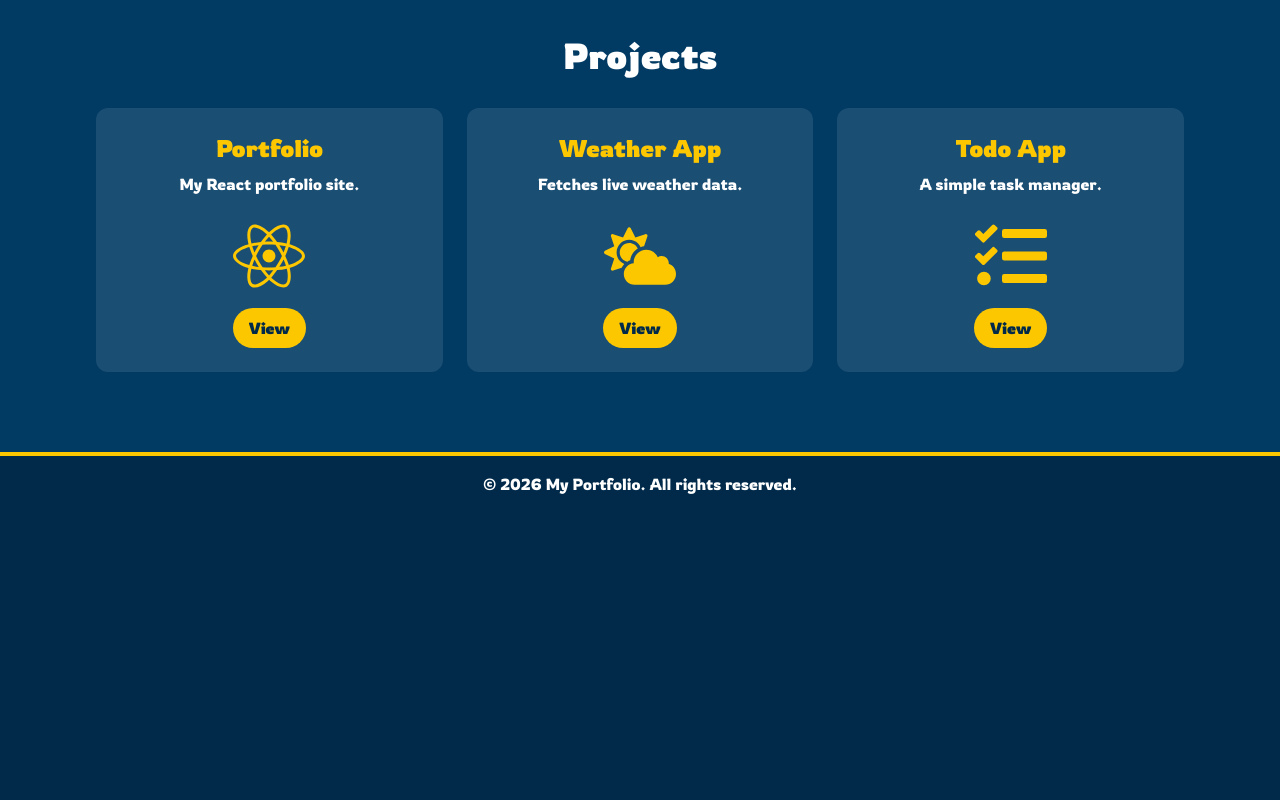
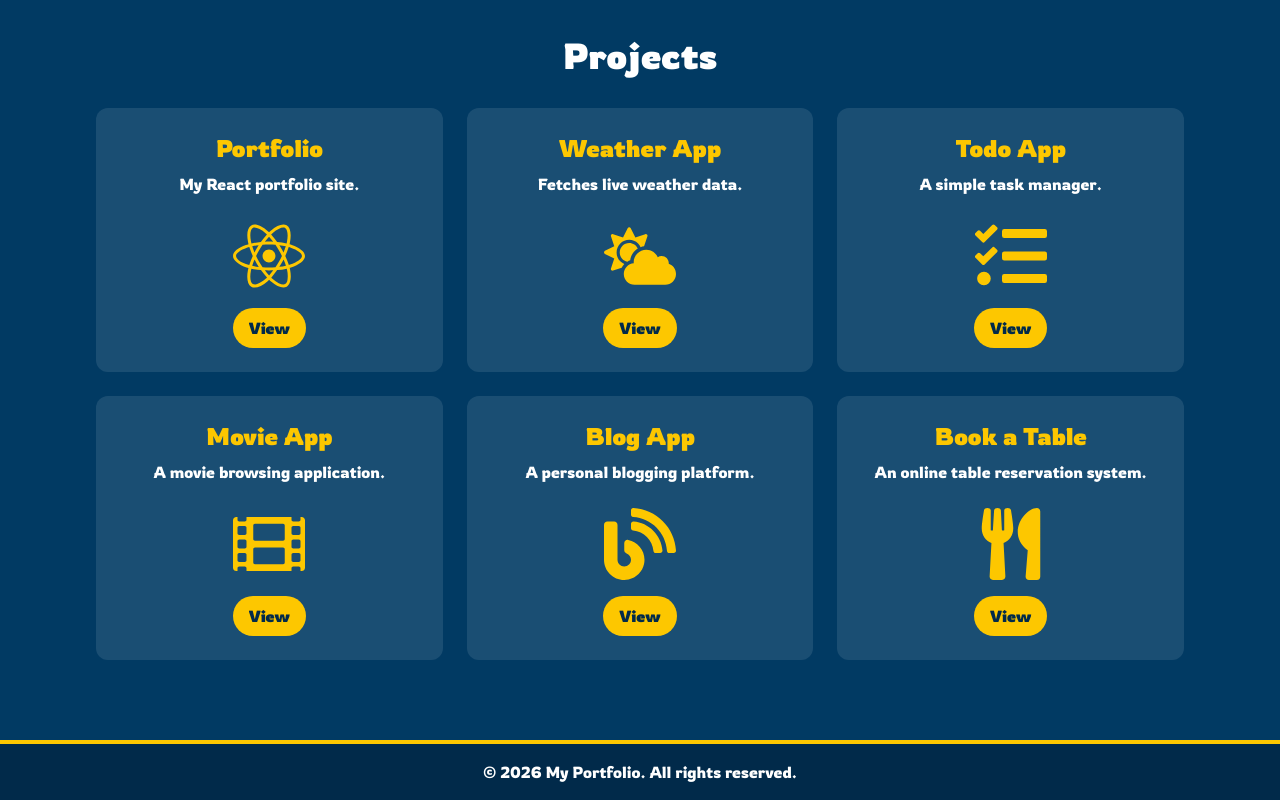
Before and after one commit to Mohammed-FE2025/portfolio-react, a React (Vite) app: page / in a window 1280 px wide. Shown: the part 568-1368 px from the top of the page. Before the commit the page ends 1080 px from the top, so only its background shows below. Built offline with nearby package versions, Linux system fonts and the light colour scheme.

Commit message:
added new project

```diff
--- a/src/components/hero.tsx
+++ b/src/components/hero.tsx
@@ -1,11 +1,21 @@
 import heroImage from "../assets/man.jpg";
 import { Link } from "react-router-dom";
-import { FaReact, FaCloudSun, FaTasks } from "react-icons/fa";
+import {
+  FaReact,
+  FaCloudSun,
+  FaTasks,
+  FaUtensils,
+  FaFilm,
+  FaBlog,
+} from "react-icons/fa";
 
 const projects = [
   { title: "Portfolio", description: "My React portfolio site.", link: "https://github.com/you/portfolio", icon: FaReact },
   { title: "Weather App", description: "Fetches live weather data.", link: "https://github.com/you/weather",  icon: FaCloudSun, },
   { title: "Todo App", description: "A simple task manager.", link: "https://github.com/you/todo", icon: FaTasks },
+  { title: "Movie App", description: "A movie browsing application.", link: "https://github.com/you/new-project", icon: FaFilm },
+  { title: "Blog App", description: "A personal blogging platform.", link: "https://github.com/you/blog", icon: FaBlog },
+  { title: "Book a Table", description: "An online table reservation system.", link: "https://github.com/you/book-a-table", icon: FaUtensils }
 ];
 
 const Hero = () => {
@@ -20,10 +30,10 @@ const Hero = () => {
             I am a FrontEnd Developer passionate about creating beautiful and functional web experiences.
           </p>
           <div className="mt-8 flex flex-col items-center gap-4 sm:flex-row sm:justify-center md:justify-start">
-            <Link to="/projects" className="rounded-full bg-yellow-400 px-6 py-3 text-lg font-semibold text-[#012a4a] hover:bg-[#012a4a] active:bg-yellow-500 hover:text-white">
+            <Link to="/projects" className="rounded-full bg-yellow-400 px-6 py-3 text-lg font-semibold text-[#012a4a] hover:bg-transparent active:bg-yellow-500 hover:text-white">
               View My Projects
             </Link>
-            <Link to="/contact" className="rounded-full bg-yellow-400 px-6 py-3 text-lg font-semibold text-[#012a4a] hover:bg-[#012a4a] active:bg-yellow-500 hover:text-white">
+            <Link to="/contact" className="rounded-full bg-yellow-400 px-6 py-3 text-lg font-semibold text-[#012a4a] hover:bg-transparent active:bg-yellow-500 hover:text-white">
               Contact Me
             </Link>
           </div>
--- a/src/pages/about.tsx
+++ b/src/pages/about.tsx
@@ -19,7 +19,7 @@ const About = () => {
       </div>
       <Link
   to="/"
-  className="mt-6 rounded-full bg-yellow-400 px-6 py-3 font-semibold text-[#012a4a] hover:bg-[#012a4a] hover:text-white "
+  className="mt-6 rounded-full bg-yellow-400 px-6 py-3 font-semibold text-[#012a4a] hover:bg-transparent hover:text-white "
 >
   Back to Home
 </Link>
--- a/src/pages/projects.tsx
+++ b/src/pages/projects.tsx
@@ -33,7 +33,7 @@ const Projects = () => {
       </div>
       <Link
         to="/"
-        className="mt-8 rounded-full bg-yellow-400 px-6 py-3 font-semibold text-[#012a4a] hover:bg-[#012a4a] hover:text-white "
+        className="mt-8 rounded-full bg-yellow-400 px-6 py-3 font-semibold text-[#012a4a] hover:bg-[transparent] hover:text-white "
       >
         Back to Home
       </Link>
```
